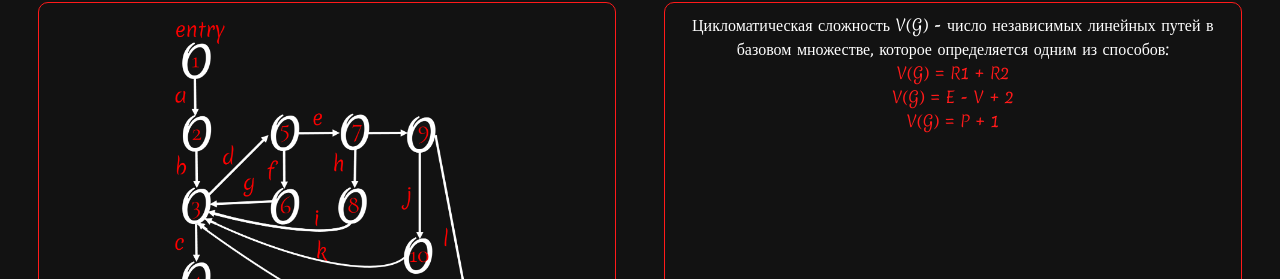
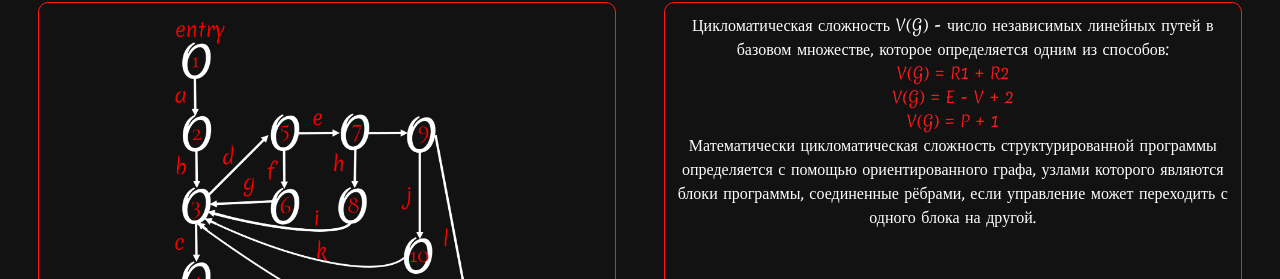
Before and after one commit to Myslitel666/TestingLab-X, a React (Create React App) app in the folder TestingLabFront-end/: page /TestingLab3/Graph in a window 1280 px wide. Shown: the part 185-464 px from the top of the page. Built offline with nearby package versions, Linux system fonts and the light colour scheme; no server answers.

Commit message:
Bugs Border Color fixing

```diff
--- a/TestingLabFront-end/src/Components/Pages/Home/LabBoxes.tsx
+++ b/TestingLabFront-end/src/Components/Pages/Home/LabBoxes.tsx
@@ -10,7 +10,7 @@ import MyButton from '../../Common/MyButton'
 import MyBox from '../../Common/MyBox';
 
 //CSS Import
-import '../TestingLab3/Graph.css';
+import '../Home/LabBoxes.css';
 
 const LabsBoxes: React.FC = () => {
     const [labBoxes, setLabBoxes] = useState<{
--- a/TestingLabFront-end/src/Components/Pages/TestingLab3/Graph.tsx
+++ b/TestingLabFront-end/src/Components/Pages/TestingLab3/Graph.tsx
@@ -46,9 +46,7 @@ const Graph: React.FC = () => {
                 </Grid>
                 <Grid item xs={6} md={6}>
                     <MyBox className="product-box">
-                        <Typography sx={{
-                            'text-align': 'center',
-                        }}>
+                        <Typography>
                             Цикломатическая сложность V(G) - число независимых
                             линейных путей в базовом множестве, которое
                             определяется одним из способов:
@@ -74,7 +72,14 @@ const Graph: React.FC = () => {
                         }}>
                             V(G) = P + 1
                         </Typography>
-                        <img style={{height: '280px'} }
+                        <Typography>
+                            Математически цикломатическая сложность структурированной
+                            программы определяется с помощью ориентированного графа,
+                            узлами которого являются блоки программы, соединенные
+                            рёбрами, если управление может переходить с одного блока
+                            на другой.
+                        </Typography>
+                        <img style={{ height: '200px' }}
                         />
                     </MyBox>
                 </Grid>
```
